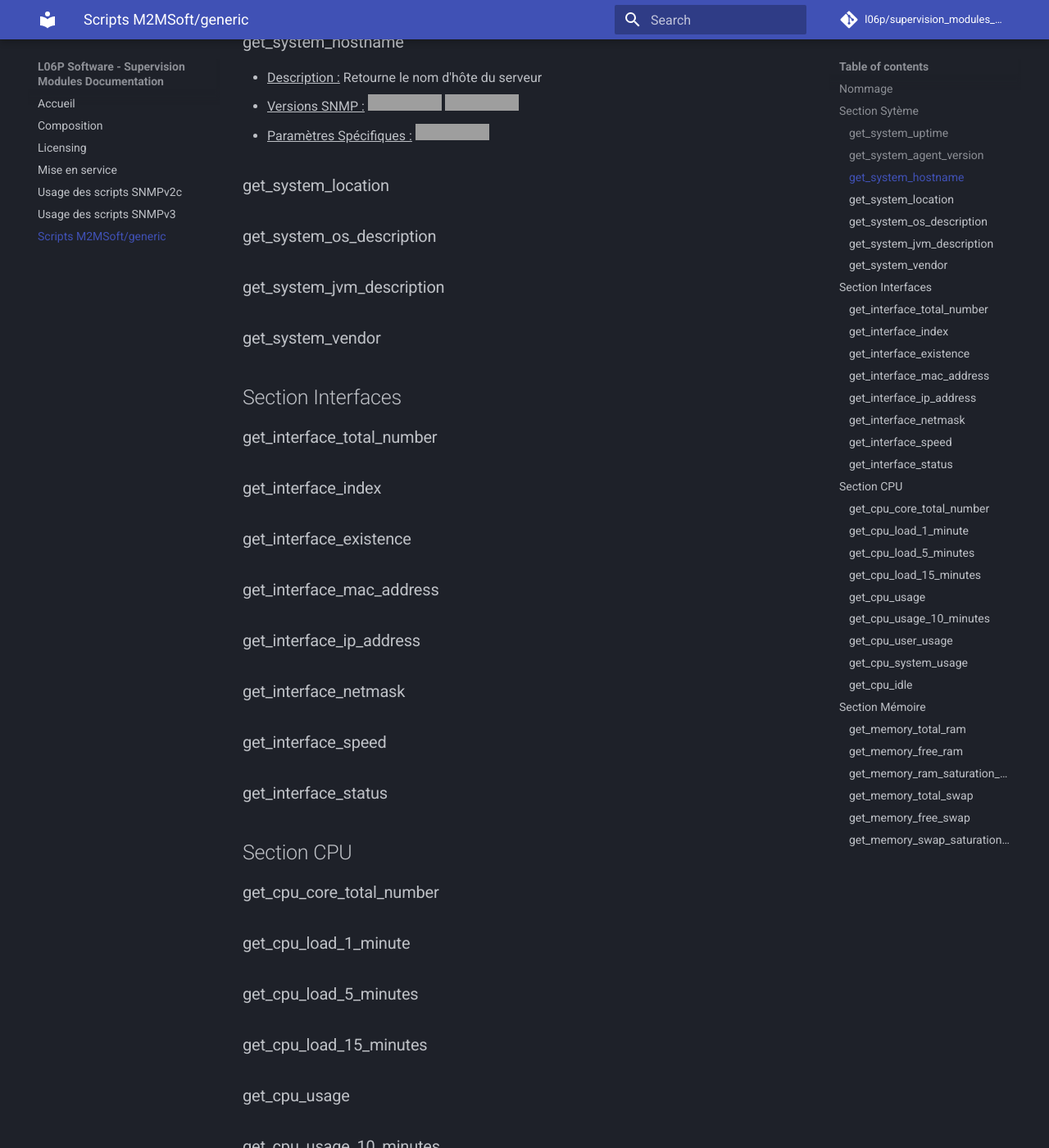
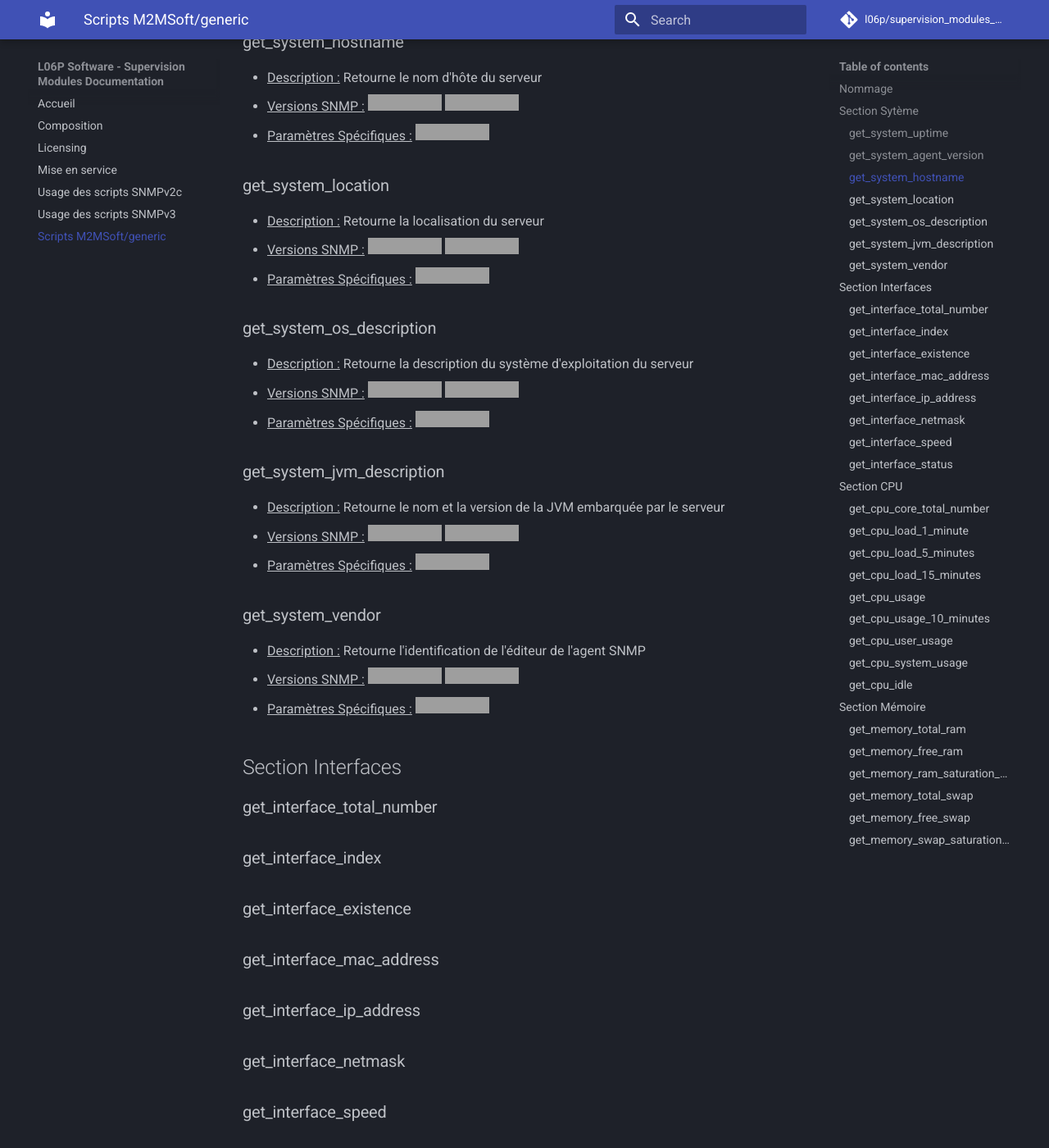
Before and after one commit to l06p/supervision_modules_documentation, an MkDocs documentation site: the page built from docs/scripts_m2msoft_generic.md, in a window 1280 px wide and 1400 px high, scrolled down 661 px. Shown: the whole window at 82% size. Built offline with MkDocs 1.6.1 and Material for MkDocs 9.7.7, drawn with Linux system fonts in a browser that asks for light colours; comment, search, counter and statistics services are not loaded; grey boxes are pictures that could not be loaded.

Commit message:
Mise à jour de la section Scripts M2MSoft/Generic

```diff
--- a/docs/scripts_m2msoft_generic.md
+++ b/docs/scripts_m2msoft_generic.md
@@ -21,13 +21,24 @@ Le nommage des scripts est de la forme suivante : m2msoft_generic_<nom_du_script
   * <u>Paramètres Spécifiques :</u> ![N/A](https://custom-icon-badges.demolab.com/badge/N/A-green.svg)
 
 ### get_system_location
+  * <u>Description :</u> Retourne la localisation du serveur
+  * <u>Versions SNMP :</u> ![SNMPv2c](https://custom-icon-badges.demolab.com/badge/SNMPv2c-royalblue.svg?logo=activity&logoSource=feather) ![SNMPv3](https://custom-icon-badges.demolab.com/badge/SNMPv3-olivedrab.svg?logo=activity&logoSource=feather)
+  * <u>Paramètres Spécifiques :</u> ![N/A](https://custom-icon-badges.demolab.com/badge/N/A-green.svg)
 
 ### get_system_os_description
+  * <u>Description :</u> Retourne la description du système d'exploitation du serveur
+  * <u>Versions SNMP :</u> ![SNMPv2c](https://custom-icon-badges.demolab.com/badge/SNMPv2c-royalblue.svg?logo=activity&logoSource=feather) ![SNMPv3](https://custom-icon-badges.demolab.com/badge/SNMPv3-olivedrab.svg?logo=activity&logoSource=feather)
+  * <u>Paramètres Spécifiques :</u> ![N/A](https://custom-icon-badges.demolab.com/badge/N/A-green.svg)
 
 ### get_system_jvm_description
+  * <u>Description :</u> Retourne le nom et la version de la JVM embarquée par le serveur
+  * <u>Versions SNMP :</u> ![SNMPv2c](https://custom-icon-badges.demolab.com/badge/SNMPv2c-royalblue.svg?logo=activity&logoSource=feather) ![SNMPv3](https://custom-icon-badges.demolab.com/badge/SNMPv3-olivedrab.svg?logo=activity&logoSource=feather)
+  * <u>Paramètres Spécifiques :</u> ![N/A](https://custom-icon-badges.demolab.com/badge/N/A-green.svg)
 
 ### get_system_vendor
-
+  * <u>Description :</u> Retourne l'identification de l'éditeur de l'agent SNMP
+  * <u>Versions SNMP :</u> ![SNMPv2c](https://custom-icon-badges.demolab.com/badge/SNMPv2c-royalblue.svg?logo=activity&logoSource=feather) ![SNMPv3](https://custom-icon-badges.demolab.com/badge/SNMPv3-olivedrab.svg?logo=activity&logoSource=feather)
+  * <u>Paramètres Spécifiques :</u> ![N/A](https://custom-icon-badges.demolab.com/badge/N/A-green.svg)
 
 ## Section Interfaces
 
```
